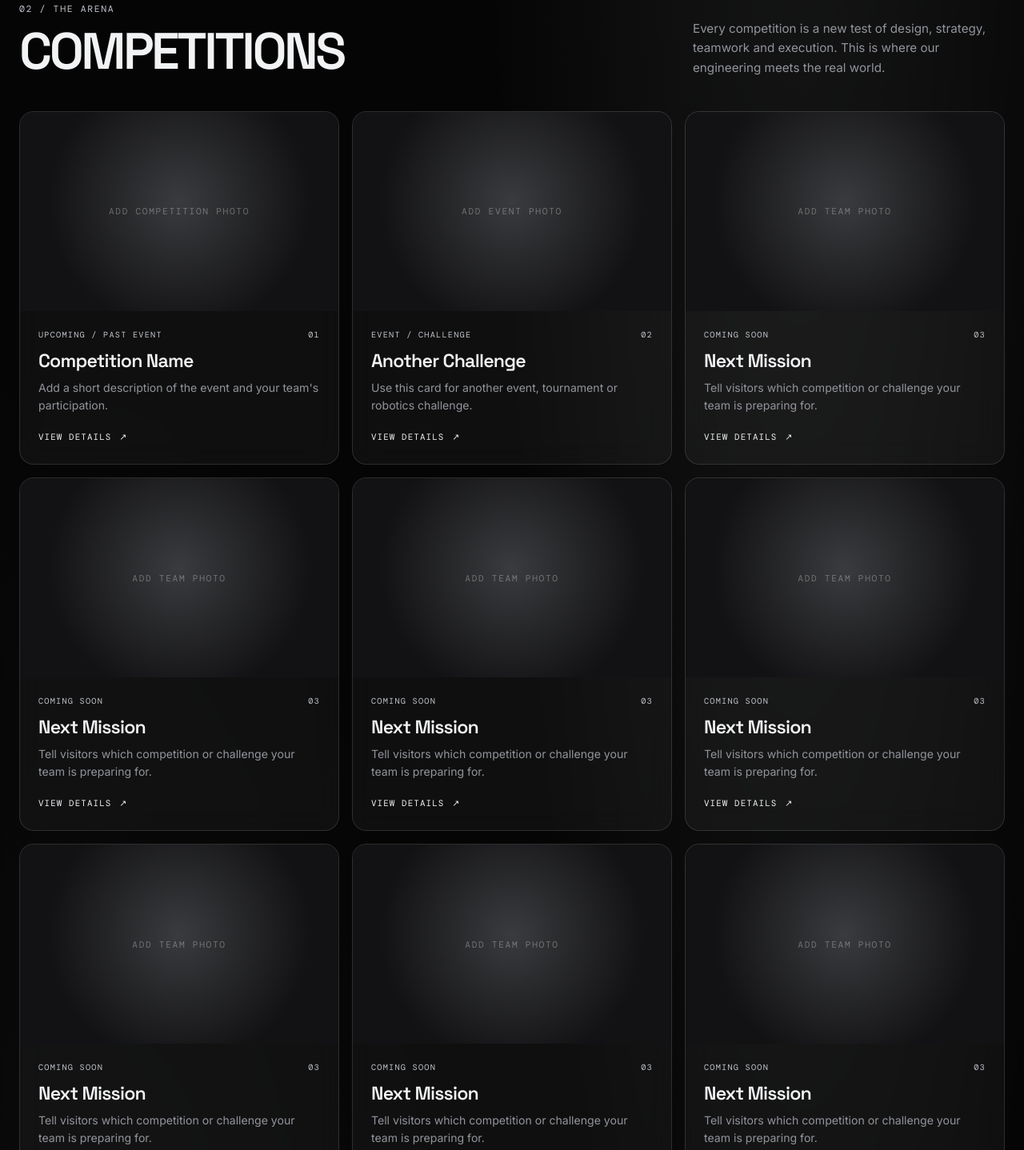
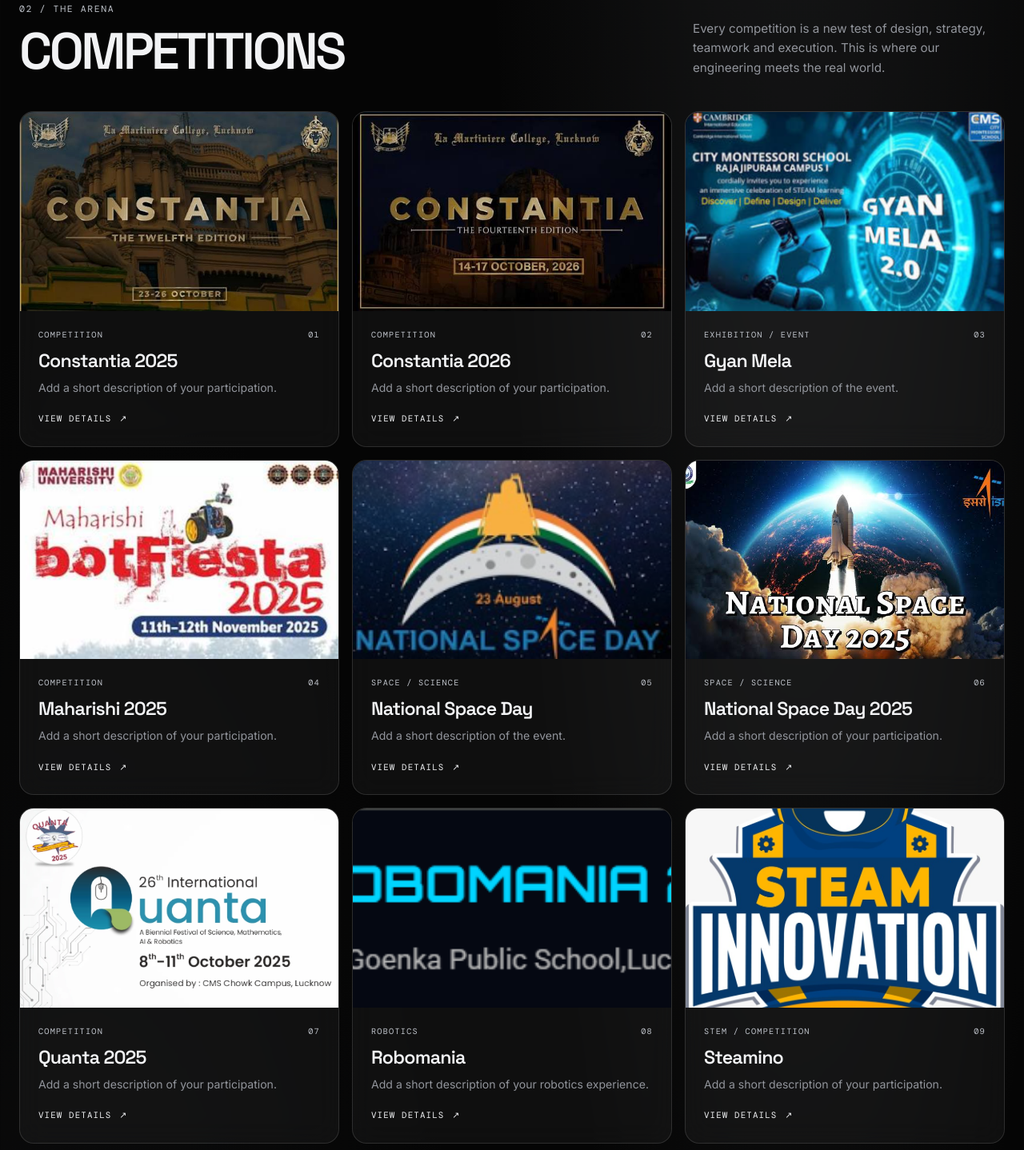
Before and after one commit to pranavmanglani/RoboKnights, a plain HTML site: page index.html in a window 1280 px wide. Shown: the part 1872-3310 px from the top of the page at 80% size. Drawn offline with nearby package versions, Linux system fonts and the light colour scheme.

Commit message:
Add competition and event details to index.html

```diff
--- a/index.html
+++ b/index.html
@@ -363,54 +363,54 @@
         </div>
         <div class="card-grid">
 
-          <article class="glass-card reveal" tabindex="0" role="button" data-modal data-category="COMPETITION" data-title="Competition name" data-description="Add the competition overview here: what the challenge involved, what your team built, and what you learned or achieved.">
-            <div class="card-image"><div class="image-placeholder">ADD COMPETITION PHOTO</div></div>
-            <div class="card-body"><div class="card-meta"><span>UPCOMING / PAST EVENT</span><span>01</span></div><h3>Competition Name</h3><p>Add a short description of the event and your team's participation.</p><button class="card-open" type="button">VIEW DETAILS <span>↗</span></button></div>
+         <article class="glass-card reveal" tabindex="0" role="button" data-modal data-category="COMPETITION" data-title="Constantia 2025" data-description="Add the competition overview here.">
+  <div class="card-image"><img src="/files/photos/constantia2025.jpeg" alt="Constantia 2025" loading="lazy"></div>
+  <div class="card-body"><div class="card-meta"><span>COMPETITION</span><span>01</span></div><h3>Constantia 2025</h3><p>Add a short description of your participation.</p><button class="card-open" type="button">VIEW DETAILS <span>↗</span></button></div>
 </article>
 
-          <article class="glass-card reveal" tabindex="0" role="button" data-modal data-category="COMPETITION" data-title="Competition name" data-description="Add the competition overview here: what the challenge involved, what your team built, and what you learned or achieved.">
-            <div class="card-image"><div class="image-placeholder">ADD EVENT PHOTO</div></div>
-            <div class="card-body"><div class="card-meta"><span>EVENT / CHALLENGE</span><span>02</span></div><h3>Another Challenge</h3><p>Use this card for another event, tournament or robotics challenge.</p><button class="card-open" type="button">VIEW DETAILS <span>↗</span></button></div>
+<article class="glass-card reveal" tabindex="0" role="button" data-modal data-category="COMPETITION" data-title="Constantia 2026" data-description="Add the competition overview here.">
+  <div class="card-image"><img src="/files/photos/constantia2026.jpg" alt="Constantia 2026" loading="lazy"></div>
+  <div class="card-body"><div class="card-meta"><span>COMPETITION</span><span>02</span></div><h3>Constantia 2026</h3><p>Add a short description of your participation.</p><button class="card-open" type="button">VIEW DETAILS <span>↗</span></button></div>
 </article>
 
-          <article class="glass-card reveal" tabindex="0" role="button" data-modal data-category="COMPETITION" data-title="Competition name" data-description="Add the competition overview here: what the challenge involved, what your team built, and what you learned or achieved.">
-            <div class="card-image"><div class="image-placeholder">ADD TEAM PHOTO</div></div>
-            <div class="card-body"><div class="card-meta"><span>COMING SOON</span><span>03</span></div><h3>Next Mission</h3><p>Tell visitors which competition or challenge your team is preparing for.</p><button class="card-open" type="button">VIEW DETAILS <span>↗</span></button></div>
+<article class="glass-card reveal" tabindex="0" role="button" data-modal data-category="EVENT" data-title="Gyan Mela" data-description="Add the event overview here.">
+  <div class="card-image"><img src="/files/photos/gyanmela.png" alt="Gyan Mela" loading="lazy"></div>
+  <div class="card-body"><div class="card-meta"><span>EXHIBITION / EVENT</span><span>03</span></div><h3>Gyan Mela</h3><p>Add a short description of the event.</p><button class="card-open" type="button">VIEW DETAILS <span>↗</span></button></div>
 </article>
 
-          <article class="glass-card reveal" tabindex="0" role="button" data-modal data-category="COMPETITION" data-title="Competition name" data-description="Add the competition overview here: what the challenge involved, what your team built, and what you learned or achieved.">
-            <div class="card-image"><div class="image-placeholder">ADD TEAM PHOTO</div></div>
-            <div class="card-body"><div class="card-meta"><span>COMING SOON</span><span>03</span></div><h3>Next Mission</h3><p>Tell visitors which competition or challenge your team is preparing for.</p><button class="card-open" type="button">VIEW DETAILS <span>↗</span></button></div>
+<article class="glass-card reveal" tabindex="0" role="button" data-modal data-category="COMPETITION" data-title="Maharishi 2025" data-description="Add the competition overview here.">
+  <div class="card-image"><img src="/files/photos/maharishi2025.png" alt="Maharishi 2025" loading="lazy"></div>
+  <div class="card-body"><div class="card-meta"><span>COMPETITION</span><span>04</span></div><h3>Maharishi 2025</h3><p>Add a short description of your participation.</p><button class="card-open" type="button">VIEW DETAILS <span>↗</span></button></div>
 </article>
 
-          <article class="glass-card reveal" tabindex="0" role="button" data-modal data-category="COMPETITION" data-title="Competition name" data-description="Add the competition overview here: what the challenge involved, what your team built, and what you learned or achieved.">
-            <div class="card-image"><div class="image-placeholder">ADD TEAM PHOTO</div></div>
-            <div class="card-body"><div class="card-meta"><span>COMING SOON</span><span>03</span></div><h3>Next Mission</h3><p>Tell visitors which competition or challenge your team is preparing for.</p><button class="card-open" type="button">VIEW DETAILS <span>↗</span></button></div>
+<article class="glass-card reveal" tabindex="0" role="button" data-modal data-category="EVENT" data-title="National Space Day" data-description="Add the National Space Day event overview here.">
+  <div class="card-image"><img src="/files/photos/nsd.png" alt="National Space Day" loading="lazy"></div>
+  <div class="card-body"><div class="card-meta"><span>SPACE / SCIENCE</span><span>05</span></div><h3>National Space Day</h3><p>Add a short description of the event.</p><button class="card-open" type="button">VIEW DETAILS <span>↗</span></button></div>
 </article>
 
-          <article class="glass-card reveal" tabindex="0" role="button" data-modal data-category="COMPETITION" data-title="Competition name" data-description="Add the competition overview here: what the challenge involved, what your team built, and what you learned or achieved.">
-            <div class="card-image"><div class="image-placeholder">ADD TEAM PHOTO</div></div>
-            <div class="card-body"><div class="card-meta"><span>COMING SOON</span><span>03</span></div><h3>Next Mission</h3><p>Tell visitors which competition or challenge your team is preparing for.</p><button class="card-open" type="button">VIEW DETAILS <span>↗</span></button></div>
+<article class="glass-card reveal" tabindex="0" role="button" data-modal data-category="EVENT" data-title="National Space Day 2025" data-description="Add the National Space Day 2025 overview here.">
+  <div class="card-image"><img src="/files/photos/nsd2025.jpg" alt="National Space Day 2025" loading="lazy"></div>
+  <div class="card-body"><div class="card-meta"><span>SPACE / SCIENCE</span><span>06</span></div><h3>National Space Day 2025</h3><p>Add a short description of your participation.</p><button class="card-open" type="button">VIEW DETAILS <span>↗</span></button></div>
 </article>
 
-          <article class="glass-card reveal" tabindex="0" role="button" data-modal data-category="COMPETITION" data-title="Competition name" data-description="Add the competition overview here: what the challenge involved, what your team built, and what you learned or achieved.">
-            <div class="card-image"><div class="image-placeholder">ADD TEAM PHOTO</div></div>
-            <div class="card-body"><div class="card-meta"><span>COMING SOON</span><span>03</span></div><h3>Next Mission</h3><p>Tell visitors which competition or challenge your team is preparing for.</p><button class="card-open" type="button">VIEW DETAILS <span>↗</span></button></div>
+<article class="glass-card reveal" tabindex="0" role="button" data-modal data-category="COMPETITION" data-title="Quanta 2025" data-description="Add the competition overview here.">
+  <div class="card-image"><img src="/files/photos/quanta2025.png" alt="Quanta 2025" loading="lazy"></div>
+  <div class="card-body"><div class="card-meta"><span>COMPETITION</span><span>07</span></div><h3>Quanta 2025</h3><p>Add a short description of your participation.</p><button class="card-open" type="button">VIEW DETAILS <span>↗</span></button></div>
 </article>
 
-          <article class="glass-card reveal" tabindex="0" role="button" data-modal data-category="COMPETITION" data-title="Competition name" data-description="Add the competition overview here: what the challenge involved, what your team built, and what you learned or achieved.">
-            <div class="card-image"><div class="image-placeholder">ADD TEAM PHOTO</div></div>
-            <div class="card-body"><div class="card-meta"><span>COMING SOON</span><span>03</span></div><h3>Next Mission</h3><p>Tell visitors which competition or challenge your team is preparing for.</p><button class="card-open" type="button">VIEW DETAILS <span>↗</span></button></div>
+<article class="glass-card reveal" tabindex="0" role="button" data-modal data-category="COMPETITION" data-title="Robomania" data-description="Add the robotics competition overview here.">
+  <div class="card-image"><img src="/files/photos/robomania.png" alt="Robomania" loading="lazy"></div>
+  <div class="card-body"><div class="card-meta"><span>ROBOTICS</span><span>08</span></div><h3>Robomania</h3><p>Add a short description of your robotics experience.</p><button class="card-open" type="button">VIEW DETAILS <span>↗</span></button></div>
 </article>
 
-          <article class="glass-card reveal" tabindex="0" role="button" data-modal data-category="COMPETITION" data-title="Competition name" data-description="Add the competition overview here: what the challenge involved, what your team built, and what you learned or achieved.">
-            <div class="card-image"><div class="image-placeholder">ADD TEAM PHOTO</div></div>
-            <div class="card-body"><div class="card-meta"><span>COMING SOON</span><span>03</span></div><h3>Next Mission</h3><p>Tell visitors which competition or challenge your team is preparing for.</p><button class="card-open" type="button">VIEW DETAILS <span>↗</span></button></div>
+<article class="glass-card reveal" tabindex="0" role="button" data-modal data-category="COMPETITION" data-title="Steamino" data-description="Add the competition overview here.">
+  <div class="card-image"><img src="/files/photos/steamino.jpg" alt="Steamino" loading="lazy"></div>
+  <div class="card-body"><div class="card-meta"><span>STEM / COMPETITION</span><span>09</span></div><h3>Steamino</h3><p>Add a short description of your participation.</p><button class="card-open" type="button">VIEW DETAILS <span>↗</span></button></div>
 </article>
 
-          <article class="glass-card reveal" tabindex="0" role="button" data-modal data-category="COMPETITION" data-title="Competition name" data-description="Add the competition overview here: what the challenge involved, what your team built, and what you learned or achieved.">
-            <div class="card-image"><div class="image-placeholder">ADD TEAM PHOTO</div></div>
-            <div class="card-body"><div class="card-meta"><span>COMING SOON</span><span>03</span></div><h3>Next Mission</h3><p>Tell visitors which competition or challenge your team is preparing for.</p><button class="card-open" type="button">VIEW DETAILS <span>↗</span></button></div>
+<article class="glass-card reveal" tabindex="0" role="button" data-modal data-category="COMPETITION" data-title="Technoxianz" data-description="Add the competition overview here.">
+  <div class="card-image"><img src="/files/photos/technoxianz.jpeg" alt="Technoxianz" loading="lazy"></div>
+  <div class="card-body"><div class="card-meta"><span>TECHNOLOGY / COMPETITION</span><span>10</span></div><h3>Technoxianz</h3><p>Add a short description of your participation.</p><button class="card-open" type="button">VIEW DETAILS <span>↗</span></button></div>
 </article>
 
 
```
Lines whose indentation alone changed are shown as unchanged.
